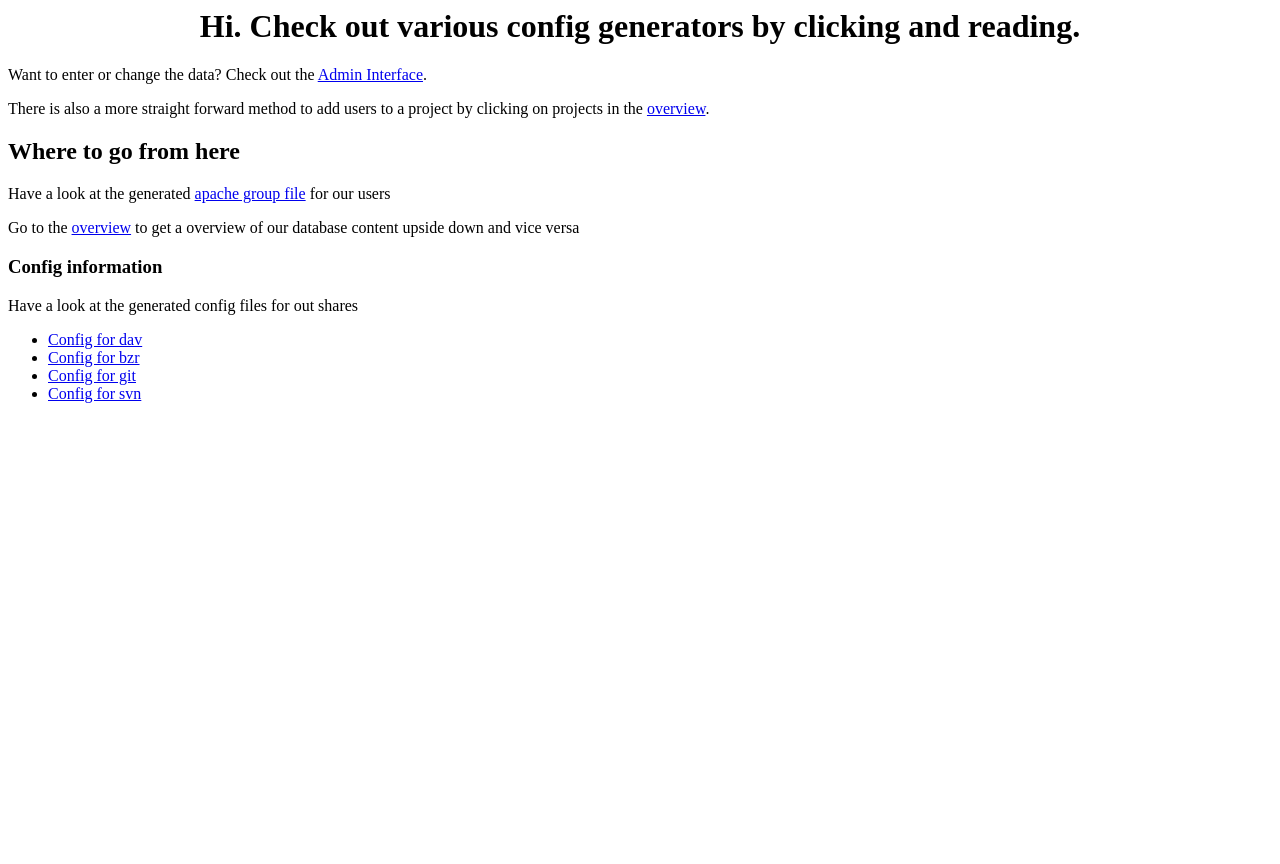
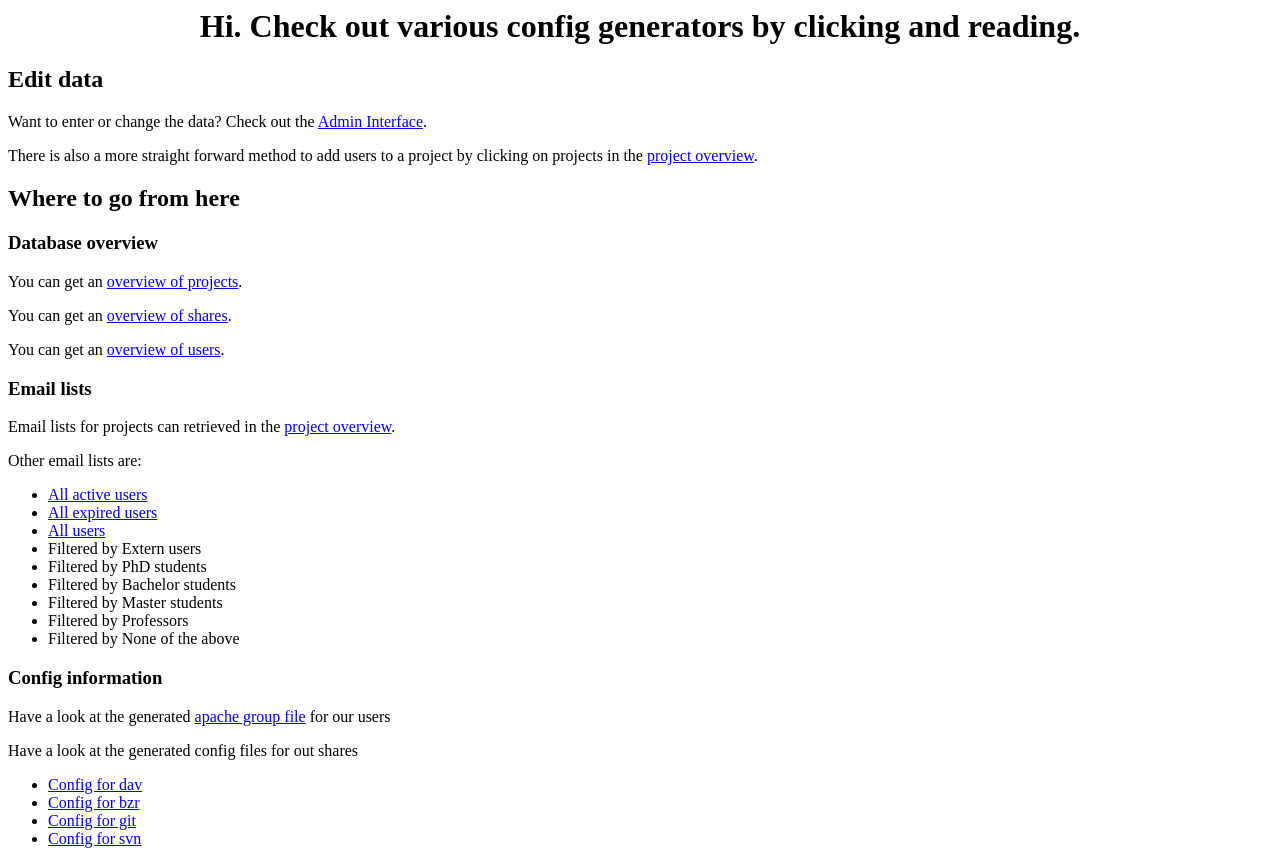
Before and after one commit to simeonfelis/apache_admin, a Django app: page / in a window 1280 px wide. Before the commit the page ends 403 px from the top, so only its background shows below. Run offline with Django 3.2, Linux system fonts and the light colour scheme; parts of the project's set-up code (start-up, migrations or seed data) failed here and were passed over.

Commit message:
Using a BASE_URL lik thing {% url home %} Email list implemented Overviews modularized

```diff
--- a/las3/persondb/views.py
+++ b/las3/persondb/views.py
@@ -1,3 +1,5 @@
+import datetime
+
 from django.http import HttpResponse, HttpResponseRedirect
 from django.core.urlresolvers import reverse
 from django.shortcuts import render_to_response
@@ -14,35 +16,91 @@ def home(request):
                               {'configs': share_types, }
                               )
 
-def overview(request):
+def overview(request, what):
     persons = Person.objects.all()
-    shares = Share.objects.all()
-    projects = Project.objects.all()
 
-    proj_render = []
-    for project in projects:
-        project_persons = persons.filter(projects = project)
-        #print "Project to render:", project, "with pk:", project.pk
-        proj_render.append({'project' : project, 'persons' : project_persons})
+    if what == "projects":
+        projects = Project.objects.all()
+        proj_render = []
+        for project in projects:
+            project_persons = persons.filter(projects = project)
+            #print "Project to render:", project, "with pk:", project.pk
+            proj_render.append({'project' : project, 'persons' : project_persons})
+        return render_to_response('overview_projects.html',
+                                  {
+                                      'projects': proj_render,
+                                  })
+    elif what == "shares":
+        shares = Share.objects.all()
+        projects = Project.objects.all()
+        share_render = []
+        for share in shares:
+            share_project = projects.filter(shares = share) # there can be
+                                                              # only one project in
+                                                              # an array
+            share_users = persons.filter(projects = share_project)
+            share_render.append({
+                                 'share': share,
+                                 'project': share_project,
+                                 'users': share_users
+                                 })
 
-    share_render = []
-    for share in shares:
-        share_project = projects.filter(shares = share) # there can be
-                                                          # only one project in
-                                                          # an array
-        share_users = persons.filter(projects = share_project)
-        share_render.append({
-                             'share': share,
-                             'project': share_project,
-                             'users': share_users
-                             })
+        return render_to_response('overview_shares.html',
+                                  {
+                                   'shares': share_render,
+                                  })
+    elif what == "users":
+        return render_to_response('overview_users.html',
+                                  {
+                                      'persons': persons,
+                                  })
 
-    return render_to_response('overview.html',
-                              {'persons': persons,
-                               'projects': proj_render,
-                               'shares': share_render,}
-                              )
-def projectmod(request, project_id):
+def emails(request, what, param, which):
+    # param what can be: project, member_type, all
+    # param which is the pk of what
+    # param param can be: active, expired, all
+
+    persons = Person.objects.all()
+
+    if what == "project":
+        try:
+            project = Project.objects.get(pk = which)
+        except:
+            return HttpResponse("Id " + which + " is not a valid project ID",
+                                "text/plain")
+
+        print project, type(project)
+        if param == "active":
+            users = persons.filter(projects = project, expires__gt = datetime.date.today())
+        elif param == "expired":
+            users = persons.filter(projects = project, expires__lte = datetime.date.today())
+        elif param == "all":
+            users = persons.filter(projects = project)
+        else:
+            return HttpResponse("The parameter" + parma + " is not valid. There is: all, expired, active. E.g: emails/project/1/expired",
+                                mimetype = "text/plain")
+
+    elif what == "all":
+        if param == "active":
+            users = persons.filter(expires__gt = datetime.date.today())
+        elif param == "expired":
+            users = persons.filter(expires__lte = datetime.date.today())
+        elif param == "all":
+            users = persons
+        else:
+            return HttpResponse("The parameter '" + param + "' is not valid. Valid parameters are: 'all', 'expired', 'active'. E.g: \nemails/project/expired/1",
+                                mimetype = "text/plain")
+    else:
+        return HttpResponse("Retrieving emails from '" + what + "' not yet implemented/not supported." , mimetype="text/plain")
+
+    email_list = [ mail.mailAddress for mail in users ]
+    emails = ", ".join(email_list)
+    return HttpResponse("Emails for members of '" + what + "' with parameter '" + param + "':\n" + emails,
+                        mimetype = "text/plain")
+
+
+
+def projectmod(request, project_id, message=None):
     project = Project.objects.get(pk=project_id)
     persons = Person.objects.all()
     persons_project = Person.objects.all().filter(projects = project)
@@ -61,13 +119,14 @@ def projectmod(request, project_id):
             person = Person.objects.get(pk = user_id)
             if not person in persons_project:
                 print "Person", person, "with pk", person.pk, "is in", user_ids, ". Add it!"
-                person.projects.add(project)
-                person.save()
-
+                try:
+                    person.projects.add(project)
+                    person.save()
+                except Exception, e:
+                    print "Error in projectmod: Could not add person to project:", e
+                    return HttpResponsRedirect(reverse('persondb.views.projectmod', args=(project_id,)))
 
         return HttpResponseRedirect(reverse('persondb.views.projectmod', args=(project_id,)))
-
-
 
     # Handle GET request here
     #project = Project.objects.get(pk=project_id)
@@ -78,18 +137,20 @@ def projectmod(request, project_id):
     for person in persons:
         if person in persons_project:
             users.append({'user': person,
-                          'is_member': True},
-                        )
+                          'is_member': True,
+                         },)
         else:
             users.append({'user': person,
-                          'is_member': False},
-                        )
+                          'is_member': False,
+                         },)
 
     return render_to_response('usermod.html',
-                              {'project': project,
-                               'users': users},
-                              context_instance=RequestContext(request),
-                              )
+                              {
+                               'project': project,
+                               'users': users,
+                               'message': message,
+                              },
+                              context_instance=RequestContext(request),)
 
 def groups_dav(request):
     shares = Share.objects.all()
--- a/las3/urls.py
+++ b/las3/urls.py
@@ -10,7 +10,8 @@ urlpatterns = patterns('',
     # url(r'^$', 'las3.views.home', name='home'),
     url(r'^$', 'persondb.views.home', name='home'),
     url(r'^projectmod/(?P<project_id>\d+)', 'persondb.views.projectmod'), # POST and GET
-    url(r'^overview', 'persondb.views.overview'),
+    url(r'^overview/(?P<what>\w+)$', 'persondb.views.overview'),
+    url(r'^emails/(?P<what>.*)/(?P<param>\w+)/(?P<which>\d+)', 'persondb.views.emails'),
     #url(r'^projectmod/(?P<project_id>\d+)/set_users', 'persondb.views.projectmod'),
     # url(r'^las3/', include('las3.foo.urls')),
 
--- a/templates/index.html
+++ b/templates/index.html
@@ -4,22 +4,49 @@
     </head>
     <body>
         <h1 align="center">Hi. Check out various config generators by clicking and reading.</h1>
-        <p>Want to enter or change the data? Check out the <a href="admin">Admin Interface</a>.</p>
-        <p>There is also a more straight forward method to add users to a project by clicking on projects in the <a href="overview">overview</a>.</p>
+
+        <h2>Edit data</h2>
+        <p>Want to enter or change the data? Check out the <a href="{% url home %}admin">Admin Interface</a>.</p>
+        <p>There is also a more straight forward method to add users to a project by clicking on projects in the <a href="{% url home %}overview/projects">project overview</a>.</p>
 
         <h2>Where to go from here</h2>
-        <p>Have a look at the generated <a href="groups.dav">apache group file</a> for our users</p>
 
-        <p>Go to the <a href="overview">overview</a> to get a overview of our database content upside down and vice versa</p>
+        <h3>Database overview</h3>
+
+
+        <p>You can get an <a href="{% url home %}overview/projects">overview of projects</a>.</p>
+        <p>You can get an <a href="{% url home %}overview/shares">overview of shares</a>.</p>
+        <p>You can get an <a href="{% url home %}overview/users">overview of users</a>.</p>
+
+        <h3>Email lists</h3>
+
+        <p>Email lists for projects can retrieved in the <a href="{% url home %}overview/projects">project overview</a>.</p>
+        <p>
+            Other email lists are:
+            <ul>
+                <li><a href="{% url home %}emails/all/active/0">All active users</a></li>
+                <li><a href="{% url home %}emails/all/expired/0">All expired users</a></li>
+                <li><a href="{% url home %}emails/all/all/0">All users</a></li>
+                <li>Filtered by Extern users</li>
+                <li>Filtered by PhD students</li>
+                <li>Filtered by Bachelor students</li>
+                <li>Filtered by Master students</li>
+                <li>Filtered by Professors</li>
+                <li>Filtered by None of the above</li>
+            </ul>
+        </p>
+
 
         {% if configs %}
         <h3>Config information</h3>
+
+        <p>Have a look at the generated <a href="{% url home %}groups.dav">apache group file</a> for our users</p>
 
         <p>Have a look at the generated config files for out shares</p>
 
         <ul>
         {% for c in configs %}
-            <li><a href="config/{{ c }}">Config for {{ c }}</a></li>
+            <li><a href="{% url home %}config/{{ c }}">Config for {{ c }}</a></li>
         {% endfor %}
         </ul>
         {% else %}
```
Also changed, not shown: templates/overview_projects.html (added, +42 -0 lines), templates/overview_shares.html (added, +22 -0 lines), templates/overview_users.html (added, +55 -0 lines), templates/usermod.html (+15 -1 lines).
